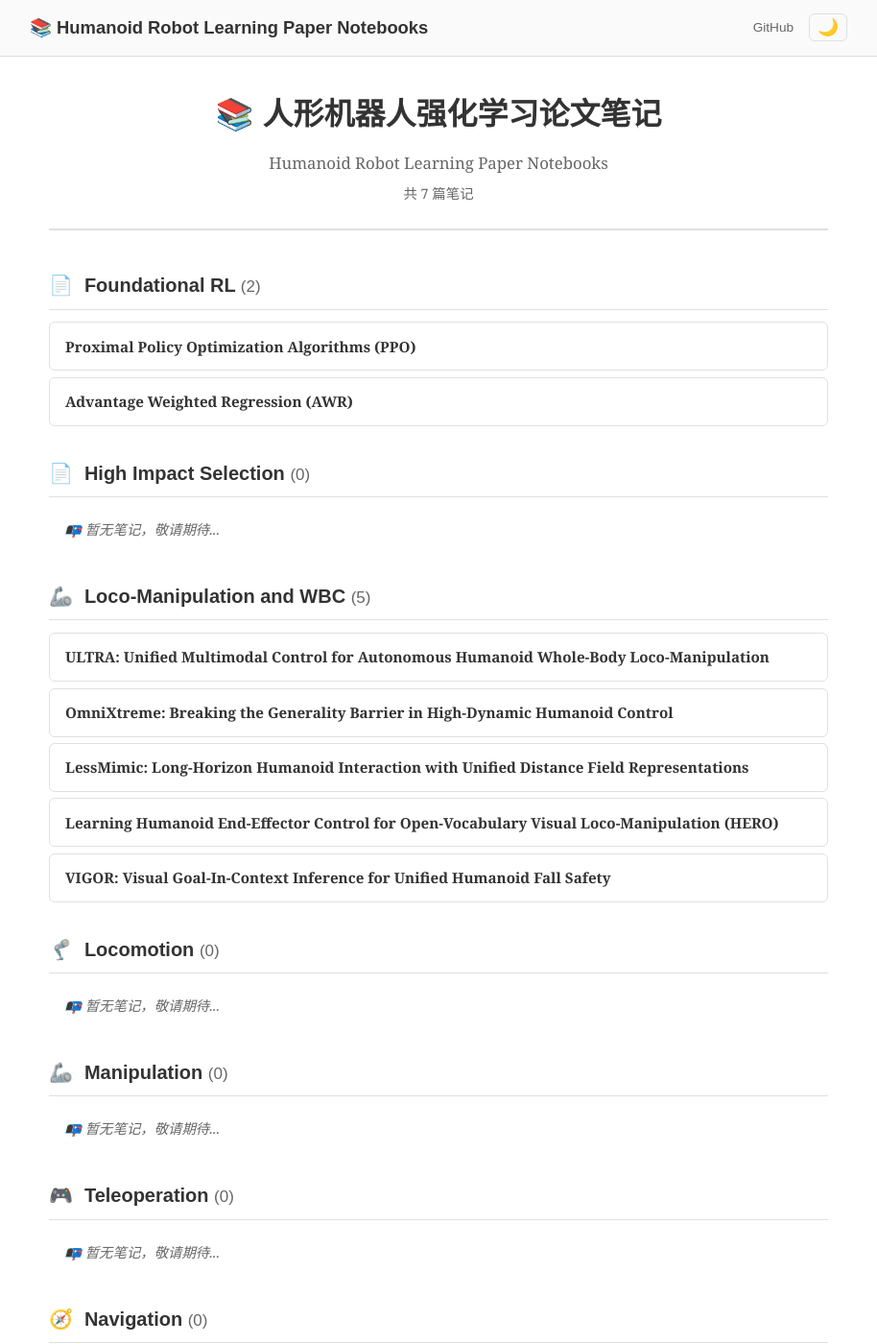
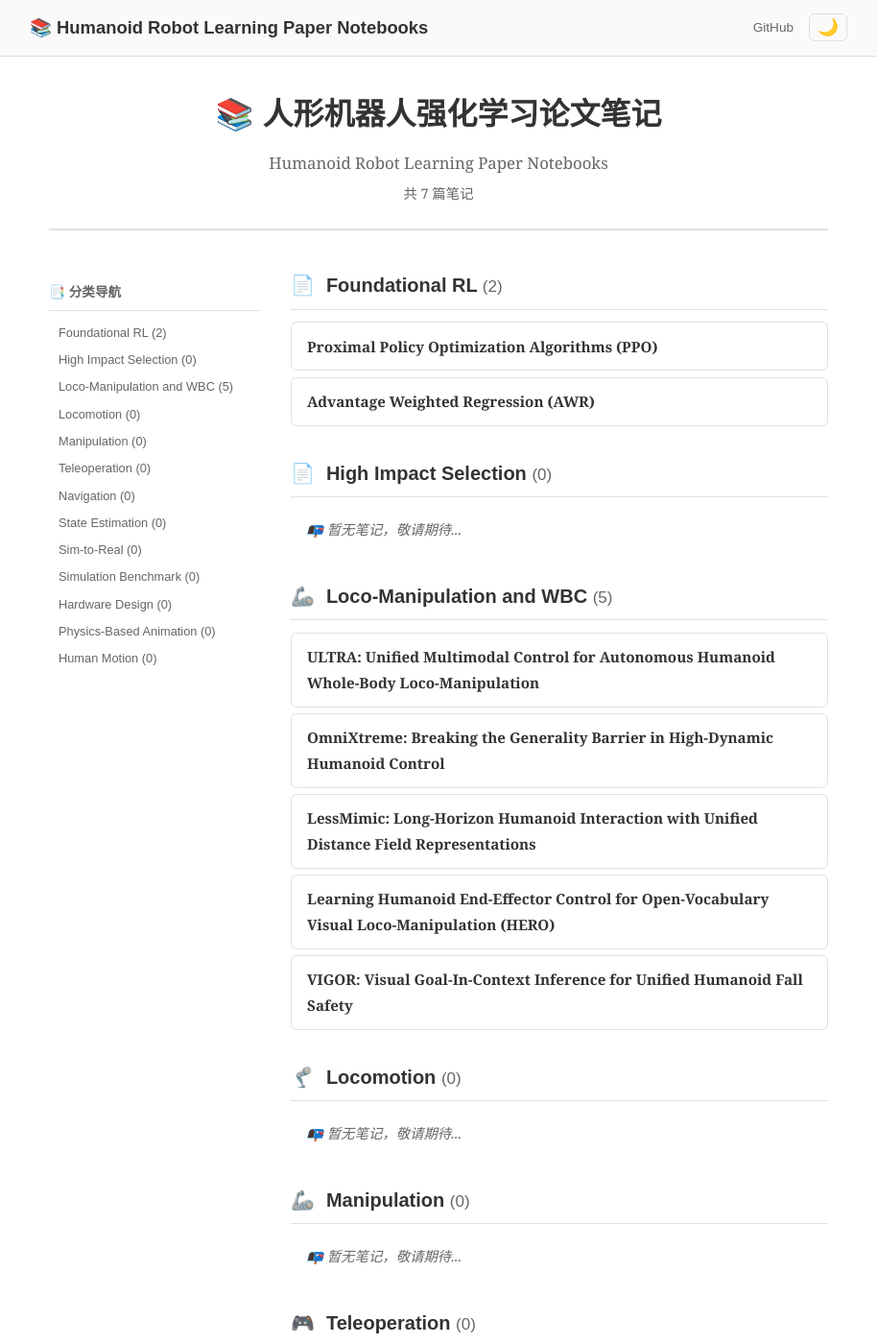
Before and after one commit to ImChong/Humanoid_Robot_Learning_Paper_Notebooks, a Jekyll site: the page built from index.html, in a window 1280 px wide and 1400 px high. Shown: the whole window at 96% size, without its empty margins (183-1097 px from the left). Built offline with Jekyll 4.4.1, drawn with Linux system fonts in a browser that asks for light colours.

Commit message:
feat: Home页面添加左侧分类导航TOC

```diff
--- a/assets/css/style.css
+++ b/assets/css/style.css
@@ -325,6 +325,32 @@ body {
   max-width: none;
 }
 
+/* ===== Index Layout with TOC ===== */
+.index-layout {
+  display: flex;
+  gap: 2rem;
+  align-items: flex-start;
+}
+
+.index-main {
+  flex: 1;
+  min-width: 0;
+}
+
+.index-layout .toc-sidebar {
+  margin-left: 0;
+  order: -1;
+}
+
+@media (max-width: 1200px) {
+  .index-layout {
+    display: block;
+  }
+  .index-layout .toc-sidebar {
+    display: none;
+  }
+}
+
 /* ===== Breadcrumb ===== */
 .breadcrumb {
   font-family: 'Arial', sans-serif;
--- a/index.html
+++ b/index.html
@@ -7,6 +7,24 @@ title: "Home"
   <p>Humanoid Robot Learning Paper Notebooks</p>
   <p class="subtitle">共 {{ site.pages | where_exp: "p", "p.url contains '/papers/'" | size }} 篇笔记</p>
 </div>
+
+<div class="index-layout">
+  <aside class="toc-sidebar" id="toc-sidebar">
+    <div class="toc-wrapper">
+      <h3 class="toc-title">📑 分类导航</h3>
+      <nav class="toc-nav">
+        <ul class="toc-list">
+          {% for cat in site.data.papers %}
+          <li class="toc-item toc-h2">
+            <a href="#cat-{{ forloop.index }}" class="toc-link">{{ cat[1].display_name }} ({{ cat[1].papers | size }})</a>
+          </li>
+          {% endfor %}
+        </ul>
+      </nav>
+    </div>
+  </aside>
+
+  <div class="index-main" id="index-main">
 
 {% comment %} First try _data/papers.json (generated by prepare script) {% endcomment %}
 {% if site.data.papers %}
@@ -25,7 +43,7 @@ title: "Home"
     {% endfor %}
 
     <div class="category-section">
-      <h2 class="category-title"><span class="cat-icon">{{ icon }}</span> {{ cat_data.display_name }} <span class="paper-count">({{ cat_data.papers | size }})</span></h2>
+      <h2 class="category-title" id="cat-{{ forloop.index }}"><span class="cat-icon">{{ icon }}</span> {{ cat_data.display_name }} <span class="paper-count">({{ cat_data.papers | size }})</span></h2>
       {% if cat_data.papers.size > 0 %}
       <ul class="paper-list">
         {% for paper in cat_data.papers %}
@@ -67,3 +85,34 @@ title: "Home"
   {% endfor %}
   {% unless current_cat == "" %}</ul></div>{% endunless %}
 {% endif %}
+
+  </div>
+</div>
+
+<script>
+(function() {
+  var sidebar = document.getElementById('toc-sidebar');
+  if (!sidebar) return;
+  var links = sidebar.querySelectorAll('.toc-link');
+  var targets = [];
+  links.forEach(function(a) {
+    var id = a.getAttribute('href').slice(1);
+    var el = document.getElementById(id);
+    if (el) targets.push({ link: a, el: el });
+  });
+  if (targets.length === 0) return;
+
+  function updateActive() {
+    var scrollPos = window.scrollY + 100;
+    var current = -1;
+    for (var i = 0; i < targets.length; i++) {
+      if (targets[i].el.offsetTop <= scrollPos) current = i;
+    }
+    targets.forEach(function(t, idx) {
+      t.link.classList.toggle('active', idx === current);
+    });
+  }
+  window.addEventListener('scroll', updateActive);
+  updateActive();
+})();
+</script>
```
